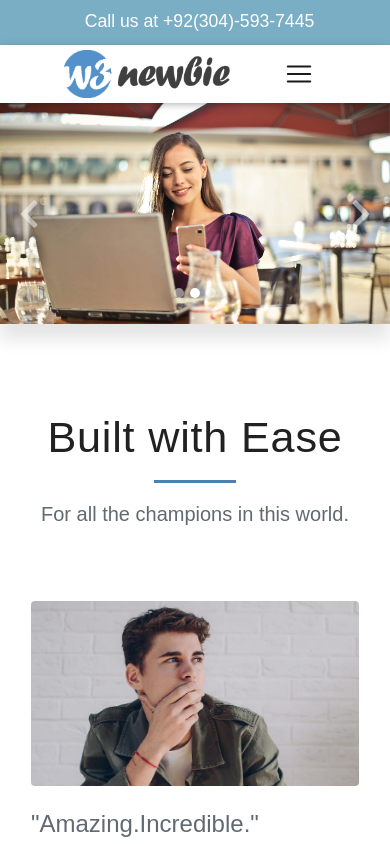
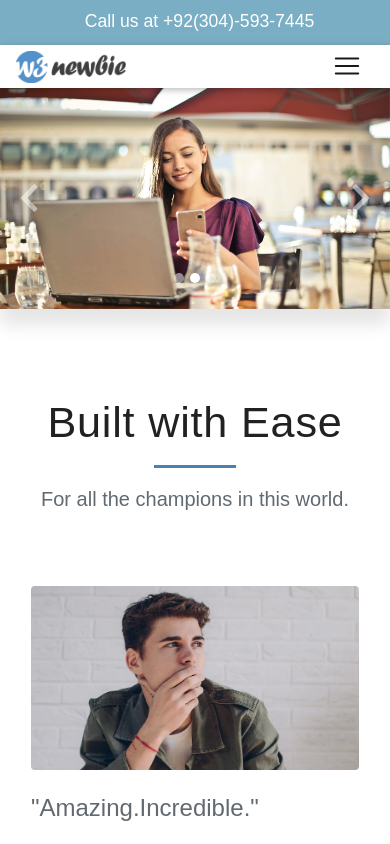
Before and after one commit to UzairAsadBaig/Modern-Design-Concepts-2, a plain HTML site: page index.html in a window 390 px wide. Shown: the top 844 px of the page. Drawn offline with nearby package versions, Linux system fonts and the light colour scheme.

Commit message:
Changes to few responsive features

```diff
--- a/css/style.css
+++ b/css/style.css
@@ -288,5 +288,12 @@ margin-right: 0px!important;
 
 /* >>>>>>>>>>>>>>>>>>>>Extra-Extra Small Devices */
 @media(max-width:575px) {
+.navbar{
+  padding: 0 1rem;
 
 }
+.navbar img{
+  height:2rem;
+}
+
+}
--- a/index.html
+++ b/index.html
@@ -41,7 +41,7 @@
 
 	<!-- Navigation -->
 	<!--Navbar-->
-	<nav class="navbar navbar-expand-md navbar-light sticky-top animate__animated animate__fadeInLeft  animate__slow">
+	<nav class="navbar navbar-expand-lg navbar-light sticky-top animate__animated animate__fadeInLeft  animate__slow">
 		<!-- Navbar brand -->
 		<a class="navbar-brand" href="#"><img src="img/logo.png" alt=""></a>
 		<!-- Collapse button -->
@@ -213,7 +213,7 @@
 				</button>
 		        <button class="btn btn-danger btn-lg waves-effect ml-2 wow animate__fadeInDown" data-wow-duration="2s"type="button" data-toggle="modal" data-target="#contentId" aria-expanded="false"
 						aria-controls="contentId">
-						red pill
+						red  pill
 				</button>
 		</div>
 		</div>
```
